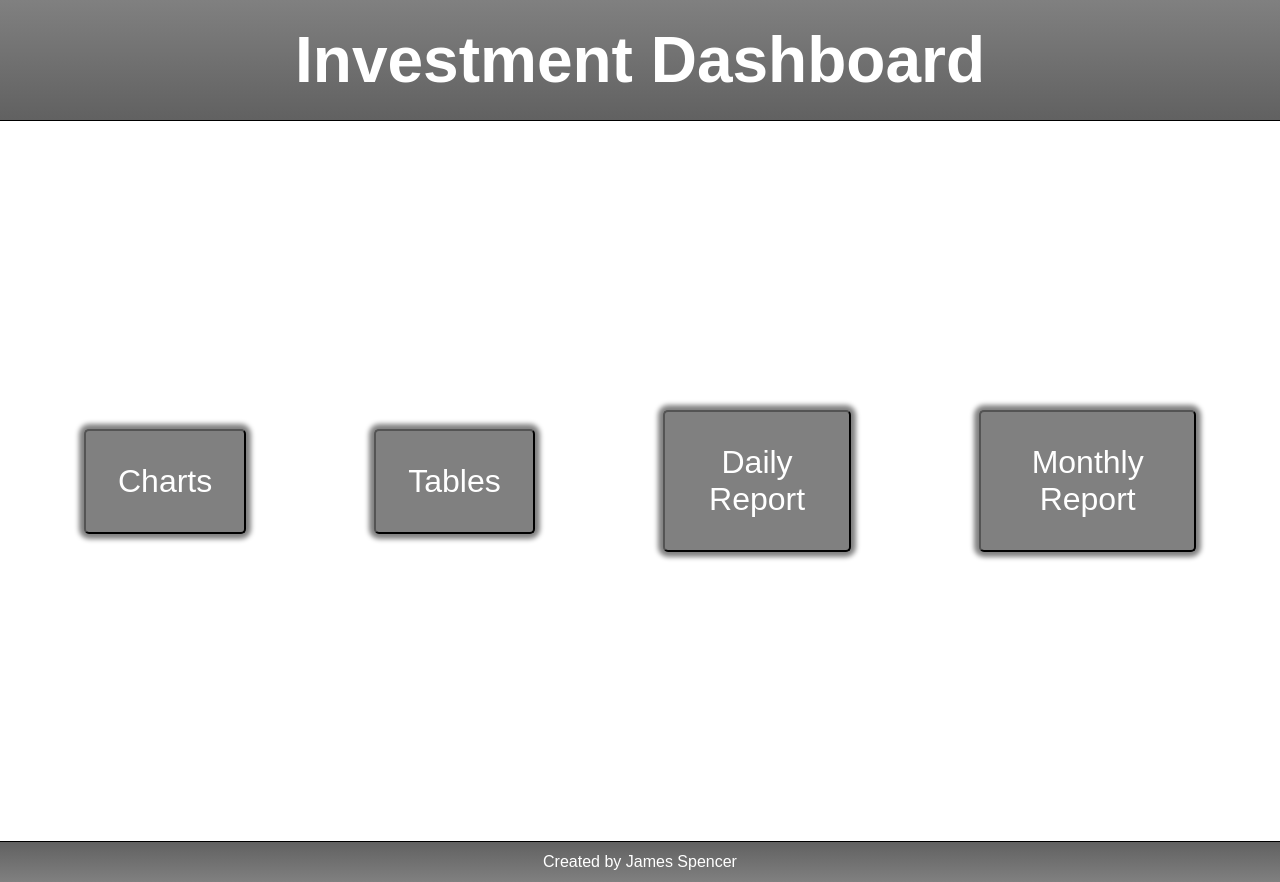
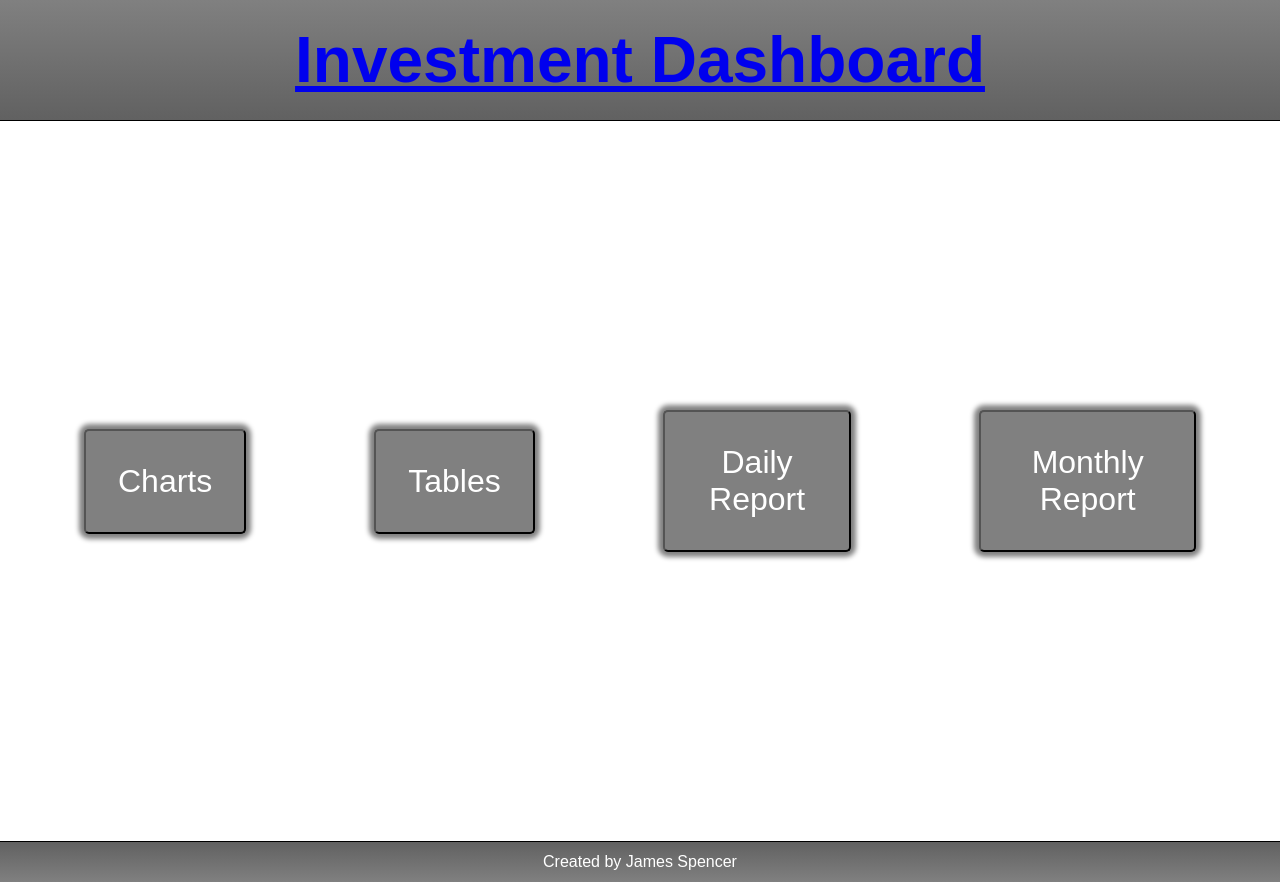
Before and after one commit to jkcswd/Investment-Dashboard-frontend, a React (Create React App) app: page / in a window 1280 px wide. Built offline with nearby package versions, Linux system fonts and the light colour scheme.

Commit message:
add anchor tag

```diff
--- a/src/components/App/App.js
+++ b/src/components/App/App.js
@@ -12,7 +12,7 @@
 
   return (
     <div className="App">
-      <header><h1>Investment Dashboard</h1></header>
+      <header><h1><a href='/'>Investment Dashboard</a></h1></header>
       <main>
         {!showChart && !showTable && !showMonthlyReport && !showDailyReport &&
           <button onClick={() => setShowChart(true)}>Charts</button>
```
